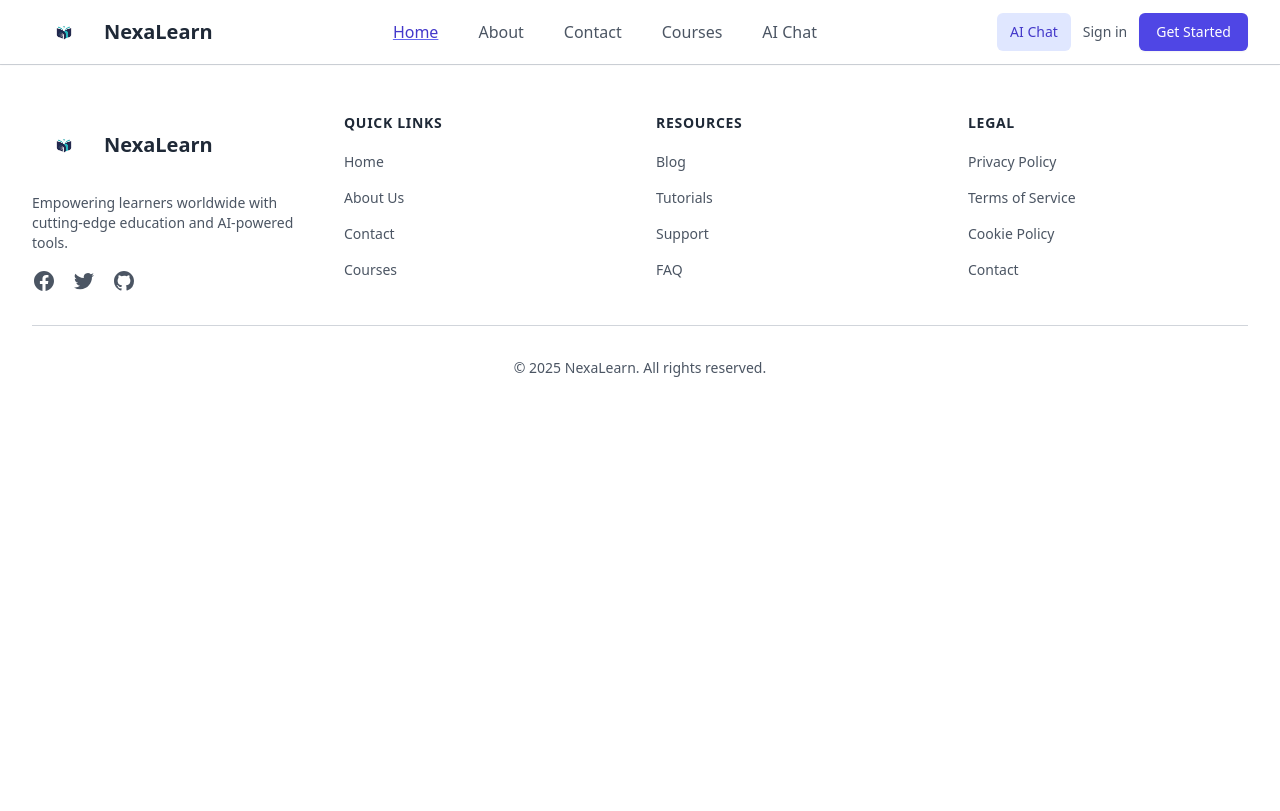
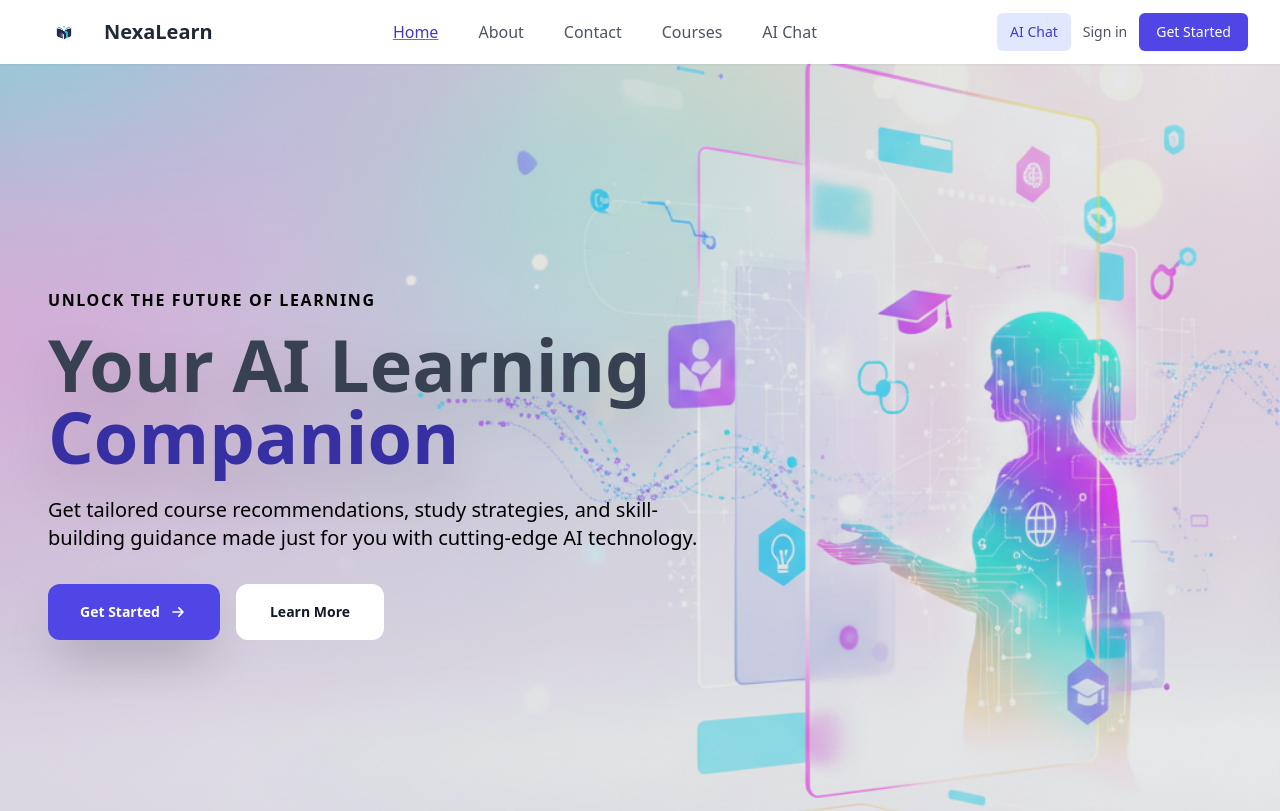
Before and after one commit to Ashan37/NexaLearcn, a React app in the folder frontend/: page / in a window 1280 px wide. Shown: the top 811 px of the page. Built offline with nearby package versions, Linux system fonts and the light colour scheme; the HTML template or start-up script is replaced by a standard one.

Commit message:
create hero section

```diff
--- a/frontend/src/components/home/Hero.jsx
+++ b/frontend/src/components/home/Hero.jsx
@@ -1,11 +1,64 @@
-import React from 'react'
+import React from "react";
 
 const Hero = () => {
   return (
-    <div>
+    <div
+      className="relative flex items-center min-h-screen bg-center bg-no-repeat bg-cover"
+      style={{
+        backgroundImage: "url('./src/assets/hero.png')",
+      }}
+    >
 
+      {/* Solid Dark Overlay */}
+      <div className="absolute inset-0 bg-slate-900/10"></div>
+
+
+      <div className="relative z-10 px-6 sm:px-8 lg:px-12 animate-fade-in">
+        <div className="max-w-4xl">
+
+          {/* Tagline with slide-up animation */}
+          <p className="mb-4 text-base font-semibold tracking-widest uppercase transition-all duration-300 transform text-gray">
+          Unlock the future of learning
+          </p>
+
+
+          <h1 className="mb-6 text-5xl font-extrabold leading-tight text-gray-700 transition-all duration-500 transform md:text-6xl lg:text-7xl hover:scale-105 animate-slide-up-delay drop-shadow-2xl">
+            Your AI Learning
+            <span className="block text-indigo-800">
+              Companion
+            </span>
+          </h1>
+
+
+
+          <p className="max-w-2xl mb-8 text-xs leading-relaxed transition-all duration-300 text-gray md:text-xl ">
+            Get tailored course recommendations, study strategies, and
+            skill-building guidance made just for you with cutting-edge AI technology.
+          </p>
+
+
+
+          <div className="flex flex-col gap-4 sm:flex-row animate-fade-in-late">
+            <a
+              href="/signup"
+              className="inline-flex items-center justify-center w-full px-8 py-4 text-sm font-bold text-white transition-all duration-300 transform bg-indigo-600 shadow-2xl rounded-xl hover:bg-indigo-700 hover:scale-110 hover:shadow-indigo-500/50 focus:outline-none focus:ring-4 focus:ring-indigo-500 focus:ring-offset-2 sm:w-auto group"
+            >
+              Get Started
+              <svg className="w-5 h-5 ml-2 transition-transform duration-300 group-hover:translate-x-1" fill="none" stroke="currentColor" viewBox="0 0 24 24">
+                <path strokeLinecap="round" strokeLinejoin="round" strokeWidth="2" d="M13 7l5 5m0 0l-5 5m5-5H6" />
+              </svg>
+            </a>
+            <a
+              href="/about"
+              className="inline-flex items-center justify-center w-full px-8 py-4 text-sm font-bold text-gray-900 transition-all duration-300 transform bg-white border-2 border-white rounded-xl hover:bg-gray-100 hover:scale-110 hover:shadow-2xl focus:outline-none focus:ring-4 focus:ring-white focus:ring-offset-2 sm:w-auto group"
+            >
+              Learn More
+            </a>
+          </div>
+        </div>
+      </div>
     </div>
-  )
-}
+  );
+};
 
-export default Hero
+export default Hero;
--- a/frontend/src/index.css
+++ b/frontend/src/index.css
@@ -1,3 +1,46 @@
 @tailwind base;
 @tailwind components;
 @tailwind utilities;
+
+/* Hero Animation Keyframes */
+@layer utilities {
+  @keyframes fade-in {
+    from {
+      opacity: 0;
+    }
+    to {
+      opacity: 1;
+    }
+  }
+
+  @keyframes slide-up {
+    from {
+      opacity: 0;
+      transform: translateY(30px);
+    }
+    to {
+      opacity: 1;
+      transform: translateY(0);
+    }
+  }
+
+  .animate-fade-in {
+    animation: fade-in 1s ease-out;
+  }
+
+  .animate-fade-in-delay {
+    animation: fade-in 1s ease-out 0.3s both;
+  }
+
+  .animate-fade-in-late {
+    animation: fade-in 1s ease-out 0.5s both;
+  }
+
+  .animate-slide-up {
+    animation: slide-up 0.8s ease-out;
+  }
+
+  .animate-slide-up-delay {
+    animation: slide-up 0.8s ease-out 0.2s both;
+  }
+}
--- a/frontend/src/pages/Home.jsx
+++ b/frontend/src/pages/Home.jsx
@@ -1,5 +1,6 @@
 import React from "react";
-import Navbar from "../components/navbar/Navbar"; // ✅ correct relative path
+import Navbar from "../components/navbar/Navbar";
+import Hero from "../components/home/Hero";
 import Testimonials from "../components/home/Testimonials";
 import CallToAction from "../components/home/CallToAction";
 import Footer from "../components/footer/Footer";
@@ -8,7 +9,8 @@ const Home = () => {
   return (
     <div>
       <Navbar />
-      {/* <Hero/>
+      <Hero/>
+      {/*
       <Feature/>
       <CoursesPreview/>
       <Testimonials/>
```
Also changed, not shown: frontend/src/assets/hero.png (added).
